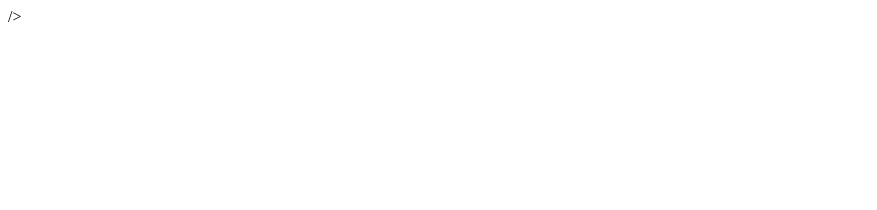
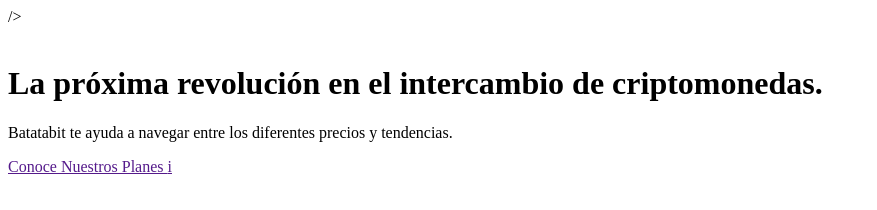
Before and after one commit to sayroback/ResponsiveDesign, a plain HTML site: page index.html in a window 1280 px wide. Shown: the whole page, without its empty margins (0-877 px from the left). Drawn offline with Linux system fonts and the light colour scheme.

Commit message:
Iniciando estructura

```diff
--- a/index.html
+++ b/index.html
@@ -14,7 +14,17 @@
     <title>Document</title>
   </head>
   <body>
-    <header></header>
+    <header>
+      <img src="" alt="" />
+      <div>
+        <h1>La próxima revolución en el intercambio de criptomonedas.</h1>
+        <p>
+          Batatabit te ayuda a navegar entre los diferentes precios y
+          tendencias.
+        </p>
+        <a href="">Conoce Nuestros Planes <span>i</span></a>
+      </div>
+    </header>
     <main>
       <section></section>
       <section></section>
```
Also changed, not shown: Notas/BEM.txt (added), Notas/notas.txt (added), notas.txt (deleted), styles.css (line endings or trailing spaces), 2 other files.
